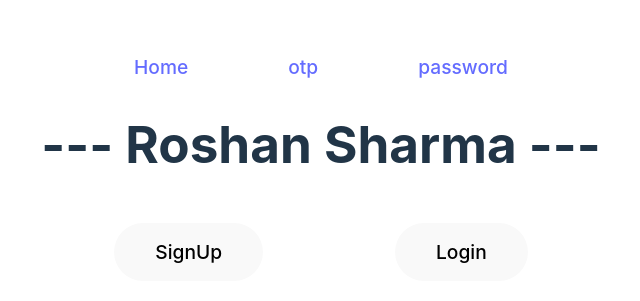
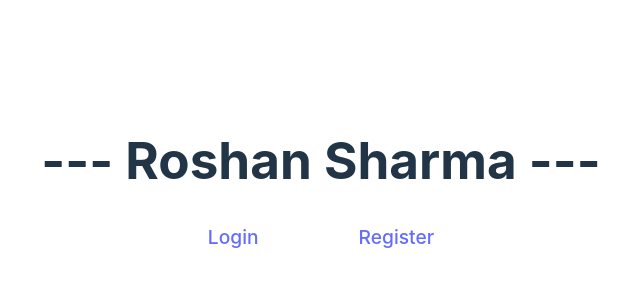
Before and after one commit to Roshan-0001/authentic-website, a React (Vite) app in the folder frontend/: page / in a window 1280 px wide. Shown: the part 225-526 px from the top of the page, without its empty margins (319-959 px from the left). Built offline with nearby package versions, Linux system fonts and the light colour scheme.

Commit message:
links setp

```diff
--- a/frontend/src/App.jsx
+++ b/frontend/src/App.jsx
@@ -19,14 +19,6 @@
 
   return (
     <Router>
-
-      {/* {data ? <pre>{JSON.stringify(data, null, 2)}</pre> : 'Loading...'} */}
-      <nav>
-      <Link to="/">Home</Link>
-      <Link to="/login/otp-login">otp</Link>
-      <Link to="/login/password-login">password</Link>
-      </nav>
-
       <Routes>
         <Route path="*" element={<div>Page not found on this route </div>} />
         <Route path="/" element={<Homepage/>} />
--- a/frontend/src/Homepage.jsx
+++ b/frontend/src/Homepage.jsx
@@ -1,12 +1,14 @@
 import { Link } from "react-router-dom";
 
 
-function Homepage (){
-    return(
+function Homepage() {
+    return (
         <>
-        <h1>--- Roshan Sharma ---</h1>
-        <a href="/register"><button className="btn signup" >SignUp</button></a>
-        <a href="/login"><button className="btn login">Login</button></a>
+            <h1>--- Roshan Sharma ---</h1>
+            <nav>
+                <Link to="/login">Login</Link>
+                <Link to="/register">Register</Link>
+            </nav>
         </>
     )
 }
--- a/frontend/src/LoginPage.jsx
+++ b/frontend/src/LoginPage.jsx
@@ -1,13 +1,15 @@
 import { useState, useEffect } from "react";
 import React from "react";
 import { useNavigate } from "react-router-dom";
+import { Link } from "react-router-dom";
 
 function LoginPage() {
     return (
-        <>
-            <a href="/login/password-login"><button className="btn">Password Login</button></a>
-            <a href="/login/otp-login"><button className="btn">OTP Login</button></a>
-        </>
+            <nav>
+            <Link to="/">Home</Link>
+            <Link to="/login/otp-login">otp</Link>
+            <Link to="/login/password-login">password</Link>
+            </nav>
     )
 }
 
@@ -38,7 +40,7 @@
             if (response.ok) {
                 alert(result.message);
                 navigate("/");
-            }else {
+            } else {
                 alert(result.errors);
             }
 
```
